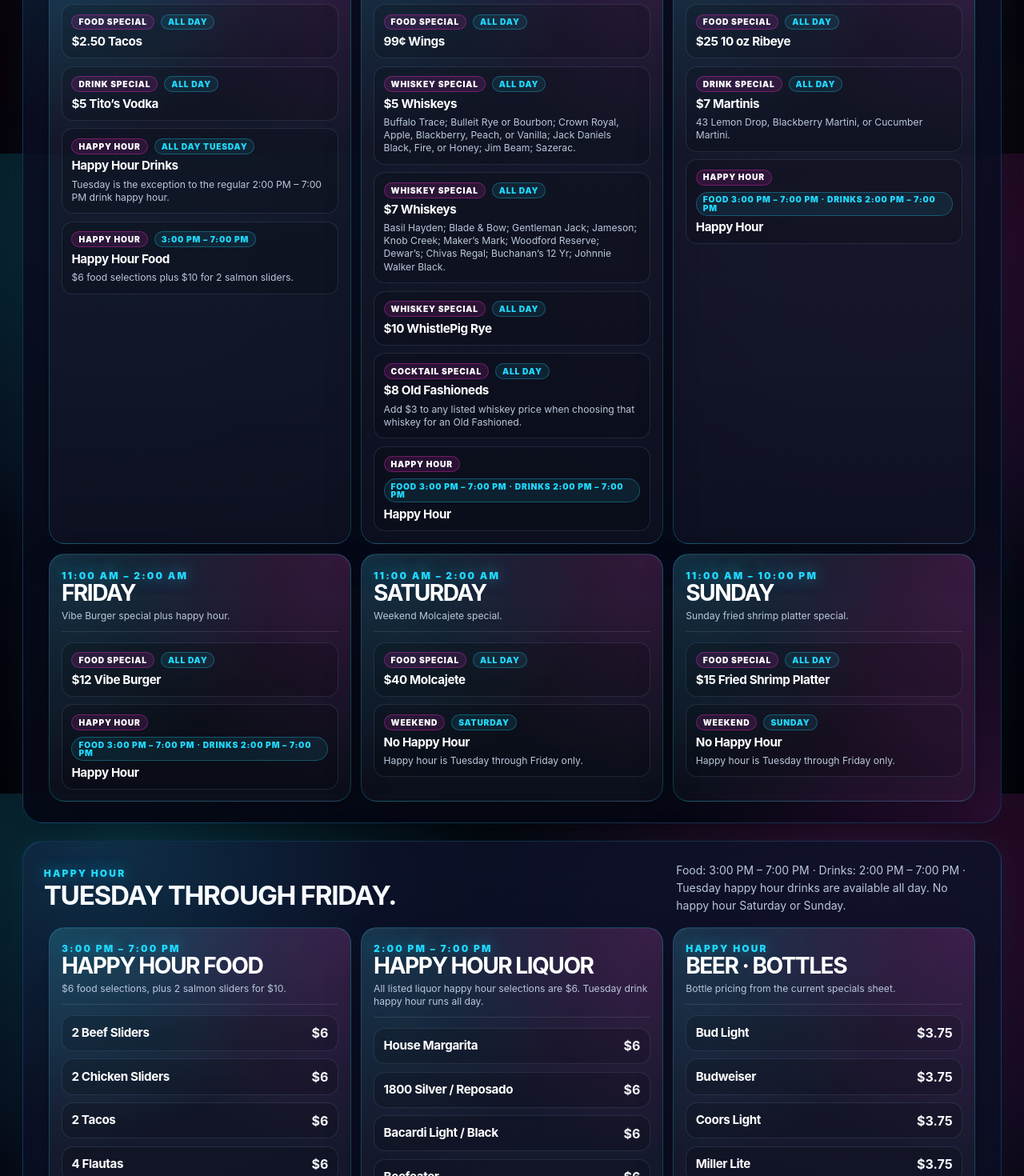
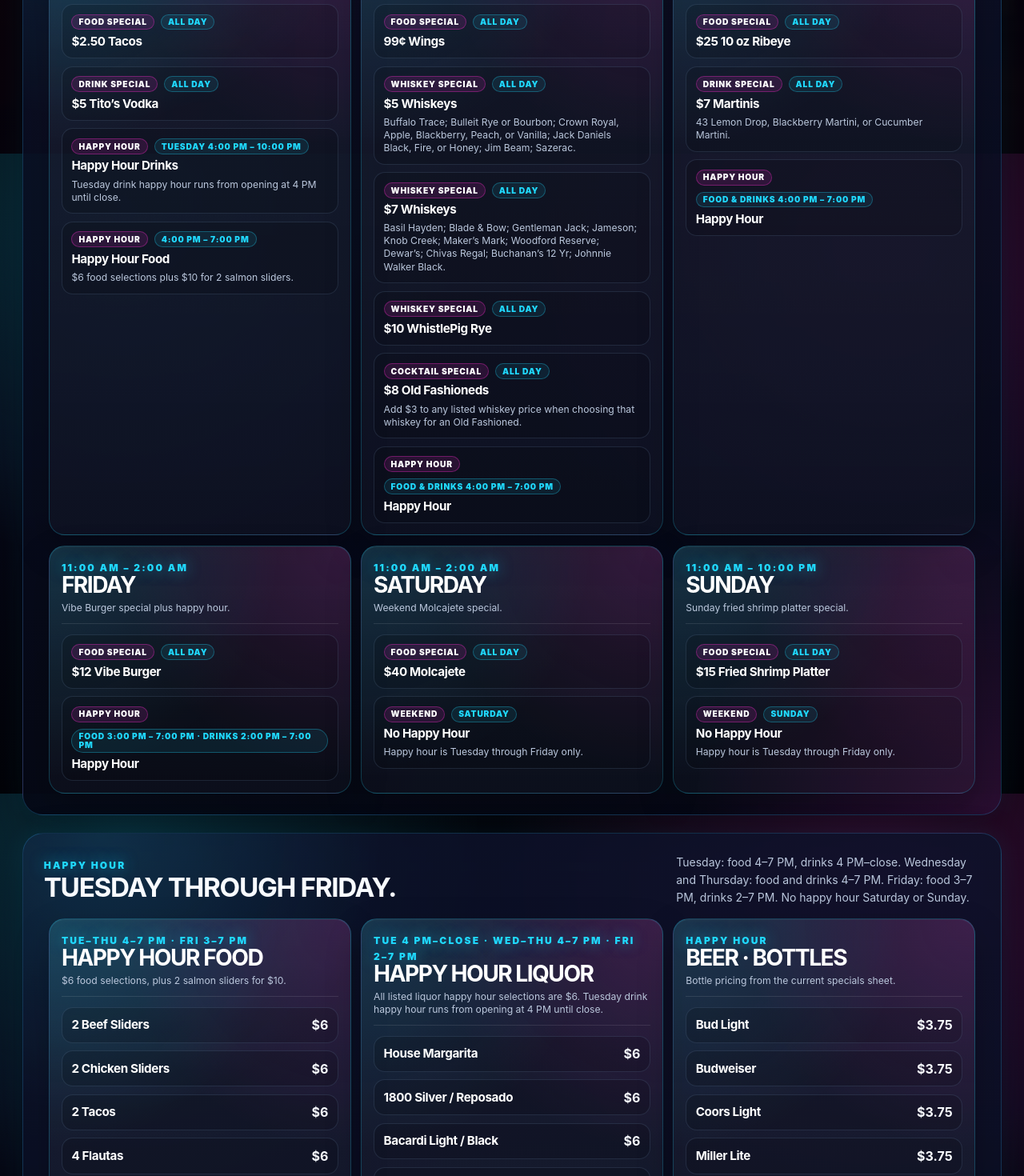
Before and after one commit to KatyVibesRepo/kv-website, a Next.js app: page /specials in a window 1280 px wide. Shown: the part 608-2078 px from the top of the page at 80% size. Built offline with nearby package versions, Linux system fonts and the light colour scheme; no server answers.

Commit message:
Align happy-hour start times with weekday opening hours

```diff
--- a/app/specials/page.tsx
+++ b/app/specials/page.tsx
@@ -27,13 +27,13 @@ const specialDays: SpecialDay[] = [
       { title: '$5 Tito’s Vodka', time: 'All day', tag: 'Drink Special' },
       {
         title: 'Happy Hour Drinks',
-        time: 'All day Tuesday',
-        detail: 'Tuesday is the exception to the regular 2:00 PM – 7:00 PM drink happy hour.',
+        time: 'Tuesday 4:00 PM – 10:00 PM',
+        detail: 'Tuesday drink happy hour runs from opening at 4 PM until close.',
         tag: 'Happy Hour',
       },
       {
         title: 'Happy Hour Food',
-        time: '3:00 PM – 7:00 PM',
+        time: '4:00 PM – 7:00 PM',
         detail: '$6 food selections plus $10 for 2 salmon sliders.',
         tag: 'Happy Hour',
       },
@@ -65,7 +65,7 @@ const specialDays: SpecialDay[] = [
       },
       {
         title: 'Happy Hour',
-        time: 'Food 3:00 PM – 7:00 PM · Drinks 2:00 PM – 7:00 PM',
+        time: 'Food & Drinks 4:00 PM – 7:00 PM',
         tag: 'Happy Hour',
       },
     ],
@@ -83,7 +83,7 @@ const specialDays: SpecialDay[] = [
       },
       {
         title: 'Happy Hour',
-        time: 'Food 3:00 PM – 7:00 PM · Drinks 2:00 PM – 7:00 PM',
+        time: 'Food & Drinks 4:00 PM – 7:00 PM',
         tag: 'Happy Hour',
       },
     ],
@@ -239,8 +239,7 @@ export default function SpecialsPage() {
         <div className="eyebrow">Specials</div>
         <h1><span className="gradient-text">Daily specials &</span><br />happy hour.</h1>
         <p>
-          Daily food and drink specials Tuesday through Sunday, plus happy hour Tuesday through Friday.
-          Food happy hour runs 3:00 PM – 7:00 PM. Drinks run 2:00 PM – 7:00 PM, with happy hour drinks all day Tuesday.
+          Daily specials Tuesday through Sunday. Happy hour starts at 4 PM Tuesday through Thursday. Tuesday drink specials run until close; Friday happy hour food starts at 3 PM and drinks at 2 PM.
         </p>
       </div>
 
@@ -288,8 +287,8 @@ export default function SpecialsPage() {
             <h2>Tuesday through Friday.</h2>
           </div>
           <p className="muted">
-            Food: 3:00 PM – 7:00 PM · Drinks: 2:00 PM – 7:00 PM · Tuesday happy hour drinks are available all day.
-            No happy hour Saturday or Sunday.
+            Tuesday: food 4–7 PM, drinks 4 PM–close. Wednesday and Thursday: food and drinks 4–7 PM.
+            Friday: food 3–7 PM, drinks 2–7 PM. No happy hour Saturday or Sunday.
           </p>
         </div>
 
@@ -297,7 +296,7 @@ export default function SpecialsPage() {
           <article className="special-day-card">
             <div className="special-day-header">
               <div>
-                <span className="eyebrow">3:00 PM – 7:00 PM</span>
+                <span className="eyebrow">Tue–Thu 4–7 PM · Fri 3–7 PM</span>
                 <h3>Happy Hour Food</h3>
               </div>
               <p>$6 food selections, plus 2 salmon sliders for $10.</p>
@@ -308,10 +307,10 @@ export default function SpecialsPage() {
           <article className="special-day-card">
             <div className="special-day-header">
               <div>
-                <span className="eyebrow">2:00 PM – 7:00 PM</span>
+                <span className="eyebrow">Tue 4 PM–close · Wed–Thu 4–7 PM · Fri 2–7 PM</span>
                 <h3>Happy Hour Liquor</h3>
               </div>
-              <p>All listed liquor happy hour selections are $6. Tuesday drink happy hour runs all day.</p>
+              <p>All listed liquor happy hour selections are $6. Tuesday drink happy hour runs from opening at 4 PM until close.</p>
             </div>
             <PriceList items={happyHourLiquor} />
           </article>
```
